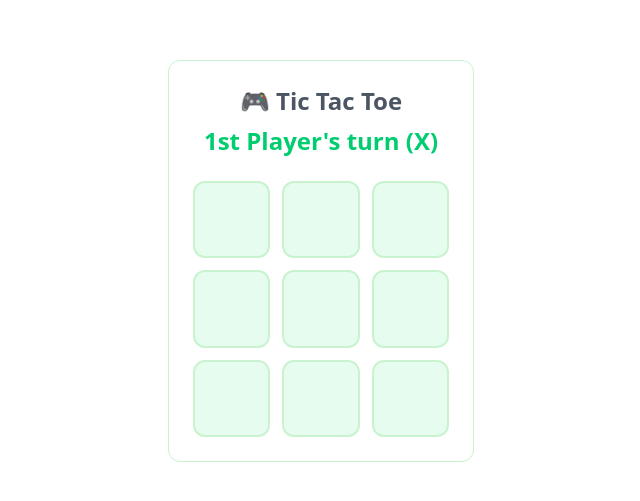
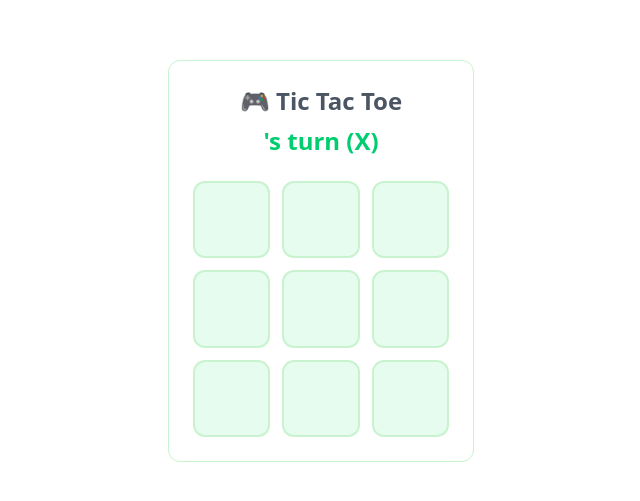
Before and after one commit to nafistarik/react-developer-assignment, a Next.js app: page /board in a window 1280 px wide. Shown: the part 139-640 px from the top of the page, without its empty margins (319-959 px from the left). Built offline with nearby package versions, Linux system fonts and the light colour scheme.

Commit message:
feat: set player name on board from playerslice

```diff
--- a/src/modules/tic-tac-toe/components/board.tsx
+++ b/src/modules/tic-tac-toe/components/board.tsx
@@ -12,18 +12,21 @@ export default function Board() {
     (state) => state.board.isFirstPlayerTurn
   );
 
+  const player1 = useAppSelector((state) => state.player.player1);
+  const player2 = useAppSelector((state) => state.player.player2);
+
   const winner = calculateWinner(squares);
   const isBoardFull = squares.every(Boolean);
 
   const status = winner
     ? winner === "X"
-      ? "1st Player Wins! 🎉"
-      : "2nd Player Wins! 🎉"
+      ? `${player1} Wins! 🎉`
+      : `${player2} Wins! 🎉`
     : isBoardFull
     ? "It's a Draw! 🤝"
     : isFirstPlayerTurn
-    ? "1st Player's turn (X)"
-    : "2nd Player's turn (O)";
+    ? `${player1}'s turn (X)`
+    : `${player2}'s turn (O)`;
 
   return (
     <div className="flex flex-col items-center gap-6 p-6 border border-border rounded-xl">
--- a/src/modules/tic-tac-toe/components/player-setup-form.tsx
+++ b/src/modules/tic-tac-toe/components/player-setup-form.tsx
@@ -8,12 +8,10 @@ import { setPlayerNames } from "@/redux/features/playerSlice";
 export default function PlayerSetupForm() {
   const dispatch = useAppDispatch();
   const router = useRouter();
-
   const [player1, setPlayer1] = useState("");
   const [player2, setPlayer2] = useState("");
 
   const isFormValid = player1.trim() !== "" && player2.trim() !== "";
-
   const handleSubmit = () => {
     dispatch(setPlayerNames({ player1, player2 }));
     router.push("/board");
@@ -21,9 +19,9 @@ export default function PlayerSetupForm() {
 
   return (
     <div className="flex flex-col items-center justify-center gap-6 min-h-screen px-4">
-      <div className="bg-card p-8 rounded-xl">
+      <div className="bg-card p-8 rounded-xl space-y-4">
         <div className="text-center">
-          <h1 className="text-3xl font-bold mb-2">🎮 Start a New Match</h1>
+          <h1 className="text-3xl font-bold">🎮 Start a New Match</h1>
           <p className="text-muted-foreground text-sm">
             Enter names for both players to begin
           </p>
--- a/src/redux/store.ts
+++ b/src/redux/store.ts
@@ -1,10 +1,11 @@
 import { configureStore } from "@reduxjs/toolkit";
 import boardReducer from "@/redux/features/boardSlice";
+import playerReducer from "@/redux/features/playerSlice";
 
 export const store = configureStore({
   reducer: {
     board: boardReducer,
-
+    player: playerReducer,
   },
 });
 
```
